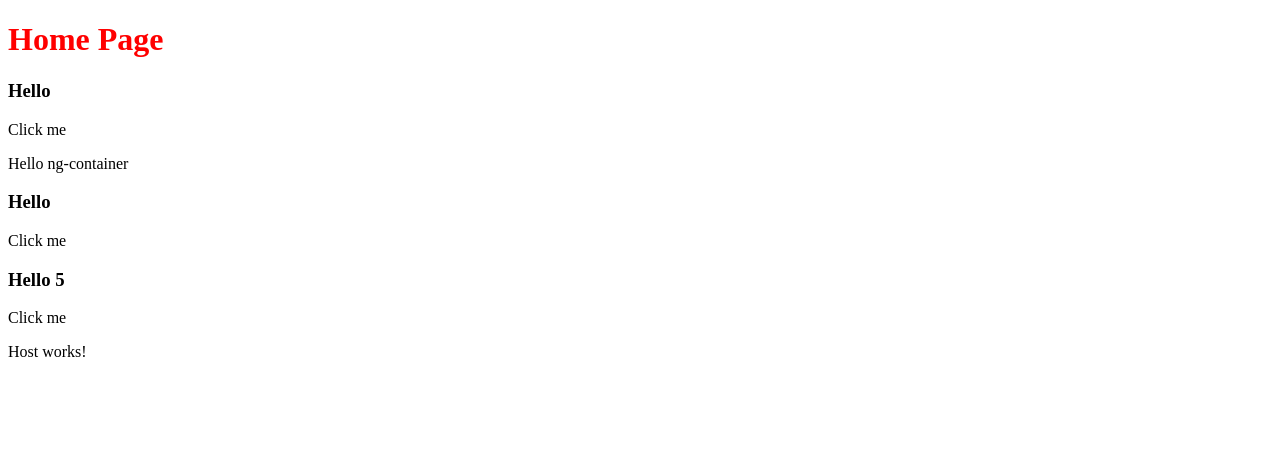
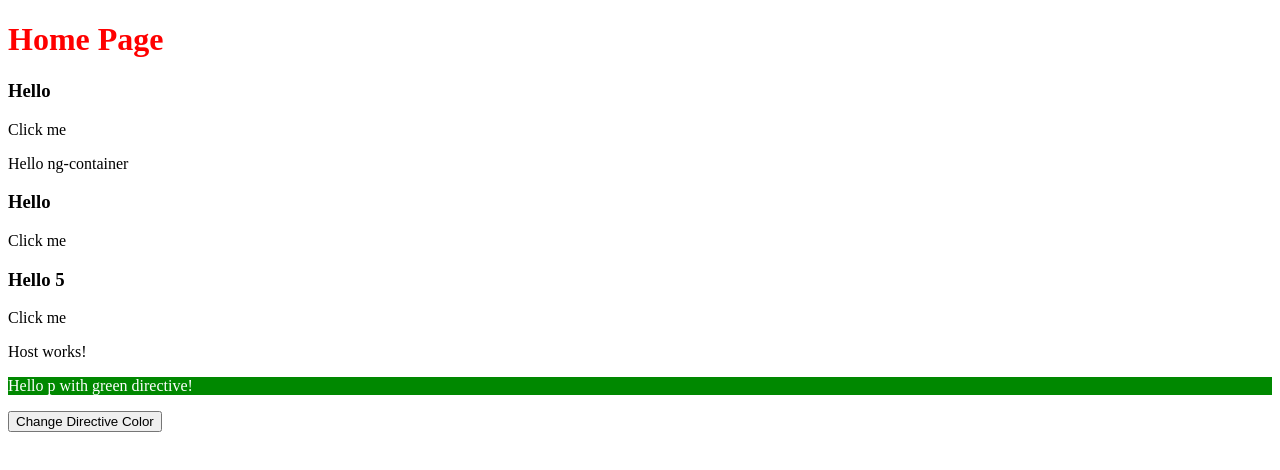
Before and after one commit to Eanderson99/AngularLearning, an Angular app in the folder helloWorld/: page / in a window 1280 px wide. Shown: the top 470 px of the page. Built offline with nearby package versions, Linux system fonts and the light colour scheme.

Commit message:
working with custom attribute directives

```diff
--- a/helloWorld/src/app/app.component.html
+++ b/helloWorld/src/app/app.component.html
@@ -17,3 +17,10 @@
 <app-content [my-num]="number" (m-event)="done($event)"></app-content>
 
 <app-hostlistenerdemo></app-hostlistenerdemo>
+
+<!-- Custom directives -->
+<p appGreen [color]="mColor">
+    Hello p with green directive!
+</p>
+
+<button (click)="mColor = '#2196f3'">Change Directive Color</button>
--- a/helloWorld/src/app/app.component.ts
+++ b/helloWorld/src/app/app.component.ts
@@ -9,7 +9,8 @@ import { Component } from '@angular/core';
 export class AppComponent {
 
   number = 5
-  title = 'helloWorld';
+  title = 'helloWorld'
+  mColor = '#080'
 
   done(e) {
     console.log(e)
--- a/helloWorld/src/app/app.module.ts
+++ b/helloWorld/src/app/app.module.ts
@@ -10,6 +10,7 @@ import { HeaderComponent } from './header/header.component';
 import { DirectivesComponent } from './directives/directives.component';
 import { ContentComponent } from './content/content.component';
 import { HostlistenerdemoComponent } from './hostlistenerdemo/hostlistenerdemo.component';
+import { GreenDirective } from './directive/green.directive';
 
 @NgModule({
   declarations: [
@@ -19,7 +20,8 @@ import { HostlistenerdemoComponent } from './hostlistenerdemo/hostlistenerdemo.c
     HeaderComponent,
     DirectivesComponent,
     ContentComponent,
-    HostlistenerdemoComponent
+    HostlistenerdemoComponent,
+    GreenDirective
   ],
   imports: [
     BrowserModule,
--- /dev/null
+++ b/helloWorld/src/app/directive/green.directive.ts
@@ -0,0 +1,20 @@
+import { Directive, OnInit, ElementRef, Renderer2, Input } from '@angular/core';
+
+@Directive({
+  selector: '[appGreen]'
+})
+export class GreenDirective implements OnInit {
+
+  @Input() set color(value: string) {
+    // recommanded
+    this.render.setStyle(this.elRef.nativeElement, 'background-color', value);
+  };
+
+  constructor(private elRef: ElementRef, private render: Renderer2) { }
+
+  ngOnInit(): void {
+    // work only in browser (not recommanded)
+    this.elRef.nativeElement.style.color = "white"
+  }
+
+}
```
Also changed, not shown: 1 other file (tests, documents, lock files or other folders).
